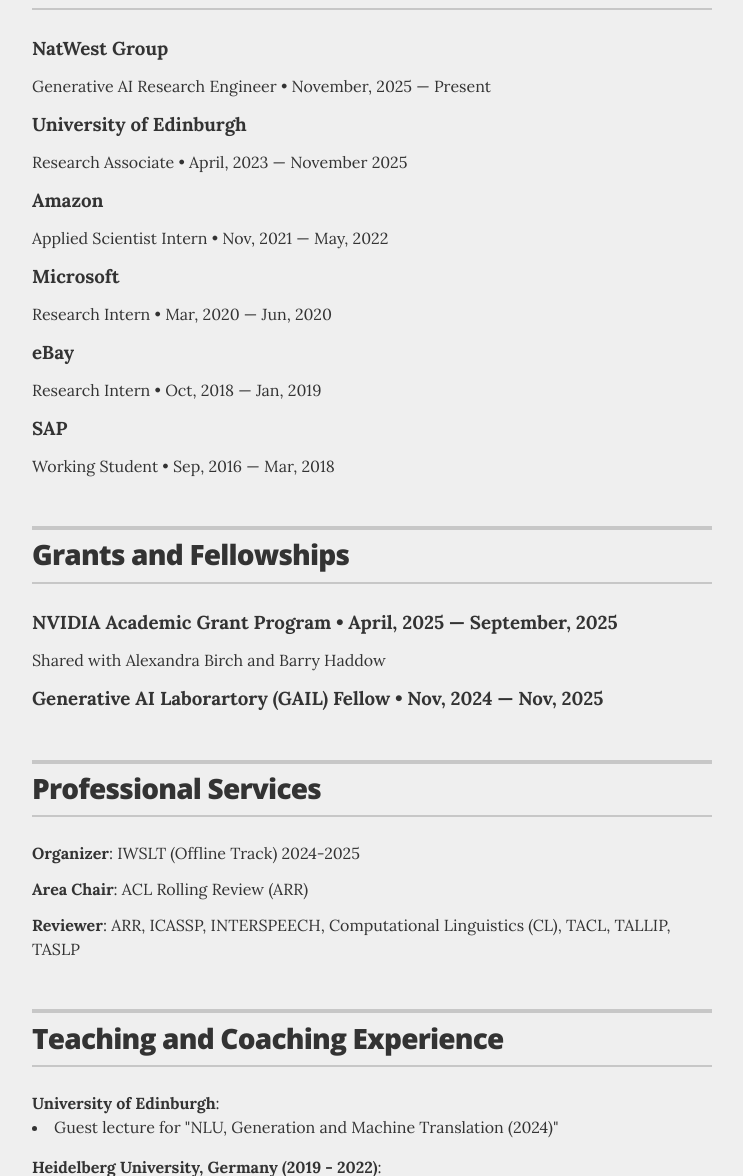
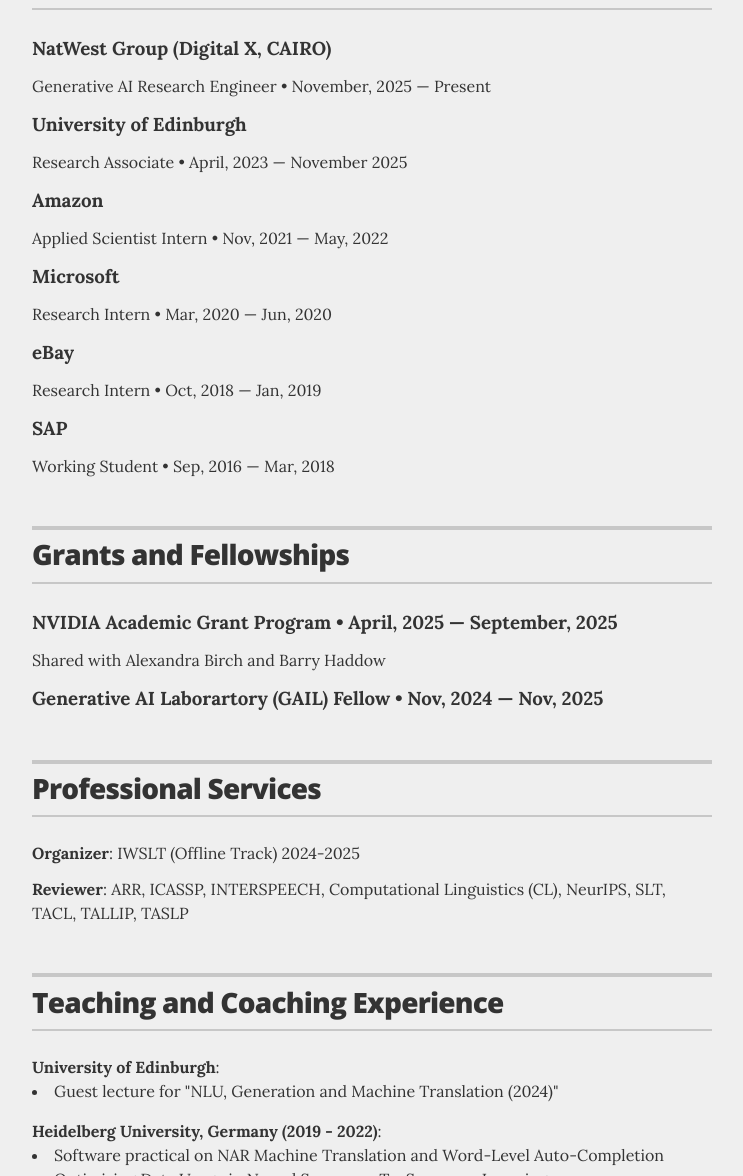
Before and after one commit to heidelkin/heidelkin.github.io, a Jekyll site: the page built from index.html, in a window 1280 px wide and 1400 px high, scrolled down 591 px. Shown: the part 224-1400 px from the top of the window, without its empty margins (268-1011 px from the left). Built offline with Jekyll 4.4.1, drawn with Linux system fonts in a browser that asks for light colours; some of the changed text lies outside the part shown.

Commit message:
update on reviewing, papers and experience

```diff
--- a/_data/experience.yml
+++ b/_data/experience.yml
@@ -1,5 +1,5 @@
 # Jobs
-- company: NatWest Group
+- company: NatWest Group (Digital X, CAIRO)
   position: Generative AI Research Engineer
   duration: November, 2025 &mdash; Present
 
--- a/_data/papers.yml
+++ b/_data/papers.yml
@@ -2,7 +2,7 @@
   papers:
   - authors: "Z. Maike, O. Kljech, N. Sanders, J. Niehuesm, A. Birch, <strong>T.K. Lam</strong>"
     title: "F-Actor: Controllable Conversational Behaviour in Full-Duplex Models"
-    venue: <em>ACL 2026 (FIndings)</em>
+    venue: <em>ACL 2026 (Findings)</em>
   - authors: "G. Zhou, <strong>T.K. Lam</strong>, A. Birch, B. Haddow"
     title: "The Prosody of Emojis"
     venue: <em>ACL 2026</em>
--- a/_data/services.yaml
+++ b/_data/services.yaml
@@ -2,8 +2,8 @@
 - role: "Organizer"
   name: "IWSLT (Offline Track) 2024-2025"
 
-- role: "Area Chair"
-  name: "ACL Rolling Review (ARR)"
+#- role: "Area Chair"
+#  name: "ACL Rolling Review (ARR)"
 
 - role: "Reviewer"
-  name: "ARR, ICASSP, INTERSPEECH, Computational Linguistics (CL), TACL, TALLIP, TASLP"
+  name: "ARR, ICASSP, INTERSPEECH, Computational Linguistics (CL), NeurIPS, SLT, TACL, TALLIP, TASLP"
```
